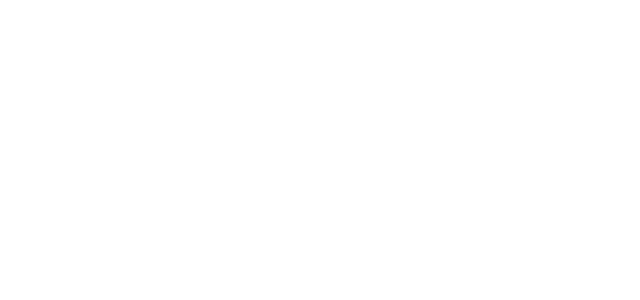
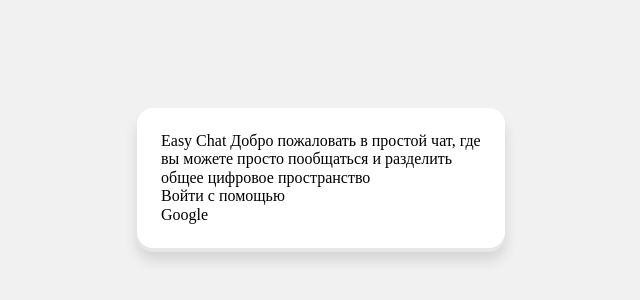
Before and after one commit to hellorustam/easy-chat, a Vue app: page / in a window 1280 px wide. Shown: the part 222-522 px from the top of the page, without its empty margins (319-959 px from the left). Built offline with nearby package versions, Linux system fonts and the light colour scheme.

Commit message:
update: class wrapper-login for Login.vue

```diff
--- a/src/App.vue
+++ b/src/App.vue
@@ -1,3 +1,7 @@
-<script setup lang="ts"></script>
+<script setup lang="ts">
+import Login from './pages/Login.vue'
+</script>
 
-<template></template>
+<template>
+	<Login />
+</template>
--- /dev/null
+++ b/src/pages/Login.vue
@@ -0,0 +1,34 @@
+<script setup lang="ts"></script>
+
+<template>
+	<div class="wrapper-main">
+		<div class="wrapper-login">
+			<span class="login-title">Easy Chat</span>
+			Добро пожаловать в простой чат, где вы можете просто пообщаться
+			и разделить общее цифровое пространство
+			<div class="devider"></div>
+			<span class="login-btn-title">Войти с помощью</span>
+			<div class="google-btn">Google</div>
+		</div>
+	</div>
+</template>
+
+<style>
+.wrapper-main {
+	width: 100%;
+	height: 100vh;
+	background-color: #f1f1f1;
+	display: flex;
+	justify-content: center;
+	align-items: center;
+}
+
+.wrapper-login {
+	max-width: 320px;
+	background-color: white;
+	padding: 24px;
+	border-radius: 16px;
+	box-shadow: 0px 4px 0px rgba(231, 231, 231, 1),
+		0px 12px 14px rgba(0, 0, 0, 0.12);
+}
+</style>
```
